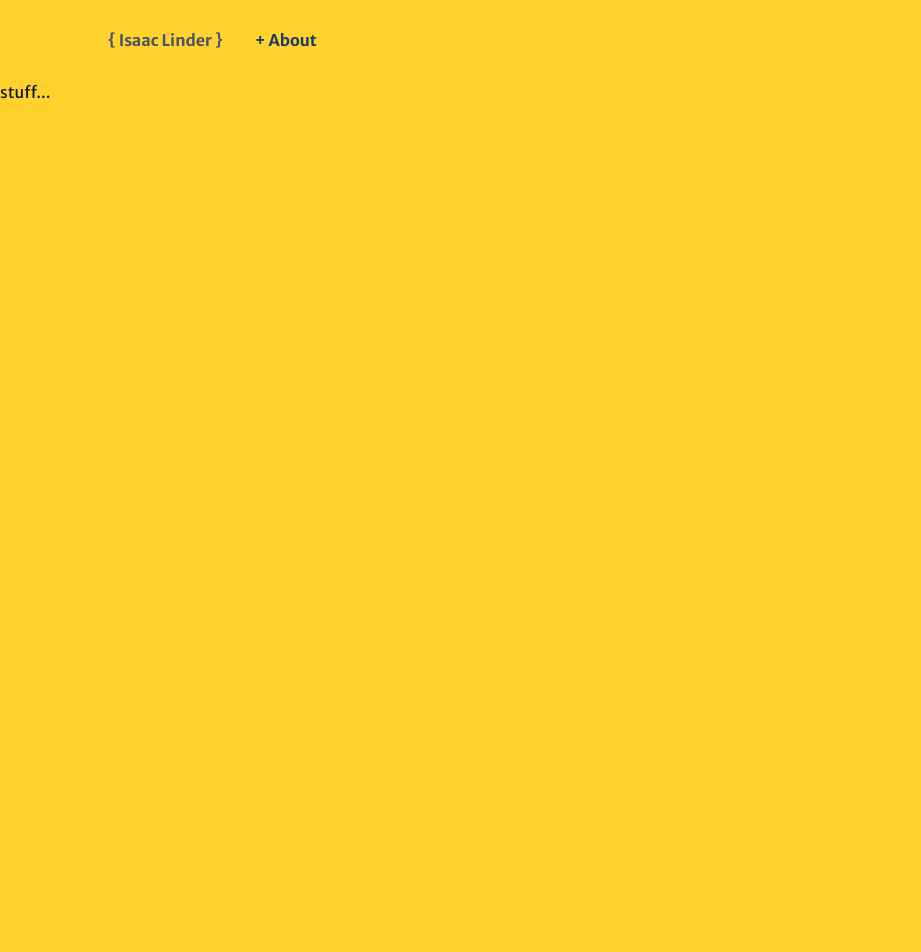
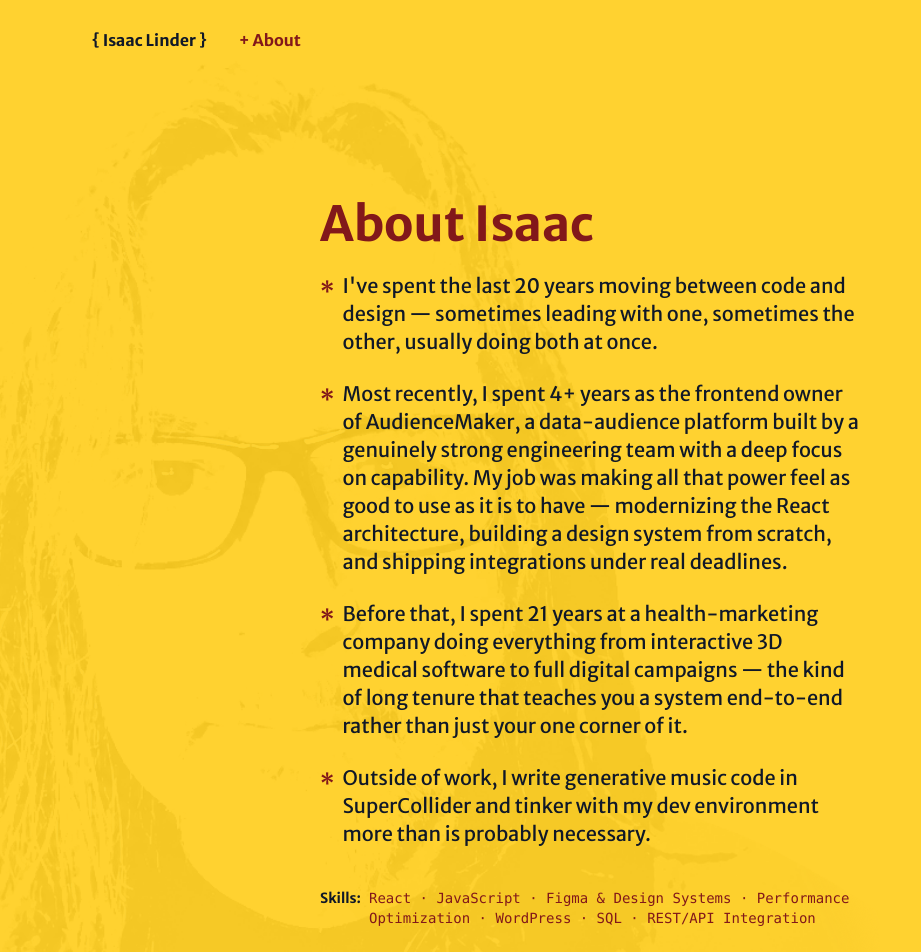
Before and after one commit to iTerentius/isaaclinder, a React (Vite) app: page /about in a window 1280 px wide. Shown: the top 952 px of the page, without its empty margins (0-921 px from the left). Before the commit the page ends 800 px from the top, so only its background shows below. Built offline with nearby package versions, Linux system fonts and the light colour scheme.

Commit message:
WIP about + styling

```diff
--- a/src/App.jsx
+++ b/src/App.jsx
@@ -1,4 +1,4 @@
-import { Routes, Route, Link, NavLink } from 'react-router'
+import { useLocation, Routes, Route, Link, NavLink } from 'react-router'
 import NavItem from './components/NavItem'
 import Home from './pages/Home'
 import About from './pages/About'
@@ -6,6 +6,7 @@ import About from './pages/About'
 // import Contact from './pages/Contact'
 
 function App() {
+  const location = useLocation();
   return (
     <>
       <header className="ml-20 pt-4 pr-4 pb-4 sticky">
@@ -16,12 +17,13 @@ function App() {
           {/* <Link to="/contact">Contact</Link> */}
         </nav>
       </header>
-      <Routes>
-        <Route path="/" element={<Home />} />
-        <Route path="/about" element={<About />} />
-        {/* <Route path="/work" element={<Work />} /> */}
-        {/* <Route path="/contact" element={<Contact />} /> */}
-      </Routes>
+      <main key={location.pathname} className="animate-fade-in">
+        <Routes location={location}>
+          <Route path="/" element={<Home />} />
+          <Route path="/about" element={<About />} />
+          {/* ... */}
+        </Routes>
+      </main>
     </>
   )
 }
--- /dev/null
+++ b/src/components/CTA.jsx
@@ -0,0 +1,9 @@
+import NavItem from "./NavItem";
+
+export default function CTA({label, loc}){
+  return(
+    <div className="p-5 font-bold text-2xl flex justify-end">
+      <NavItem className="" to={loc}>{label}</NavItem>
+    </div>
+  )
+}
--- /dev/null
+++ b/src/components/MarkedItem.jsx
@@ -0,0 +1,8 @@
+export default function MarkedItem({ marker = '*', children }) {
+  return (
+    <li className="flex gap-2">
+      <span className="text-brand text-2xl leading-none shrink-0 relative top-2">{marker}</span>
+      <span>{children}</span>
+    </li>
+  )
+}
--- a/src/components/NavItem.jsx
+++ b/src/components/NavItem.jsx
@@ -7,8 +7,8 @@ function NavItem({ to, children }) {
       to={to}
       className={({ isActive }) =>
         clsx(
-          'px-4 py-2 font-display',
-          isActive ? 'text-brand font-bold' : 'text-gray-600'
+          'px-4 first:pl-0 py-2 font-display',
+          isActive ? 'text-brand font-bold' : 'text-gray-900'
         )
       }
     >
--- a/src/index.css
+++ b/src/index.css
@@ -1,10 +1,16 @@
 @import "tailwindcss";
 
 @theme {
-  --color-brand: #1e3a5f;
-  --color-brand-light: #4a7ba6;
+  --color-brand: oklch(39.6% 0.141 25.723);
+  --color-brand-light: oklch(90.1% 0.076 70.697);
   --font-serif: "Merriweather", serif;
   --font-sans: "Merriweather Sans", sans-serif;
+  --animate-fade-in: fade-in 0.3s ease-out;
+
+  @keyframes fade-in {
+    from { opacity: 0; }
+    to { opacity: 1; }
+  }
 }
 @layer base {
   html {
@@ -18,4 +24,7 @@
   section {
     @apply pl-20 pr-20 pb-20;
   }
+  p {
+    @apply pb-2;
+  }
 }
--- a/src/pages/About.jsx
+++ b/src/pages/About.jsx
@@ -1,5 +1,38 @@
+import ilphoto from "../assets/il-2026.png"
+import MarkedItem from "../components/MarkedItem"
 export default function About() {
   return(
-    <p>stuff...</p>
+    <section className="ml-60 mt-30 mr-40 text-xl ">
+      <img
+        src={ilphoto}
+        alt=""
+        className="
+          absolute
+          -left-80
+          top-0
+          h-auto
+          w-300
+          object-cover
+          mix-blend-darken
+          pointer-events-none
+          select-none
+          -z-10
+          opacity-40
+        "
+      />
+      <div className="max-w-3/4 space-y-6 font-extralight">
+        <h1 className="text-5xl text-brand font-bold">About Isaac</h1>
+        <ul className="space-y-6 list-inside">
+          <MarkedItem>I've spent the last 20 years moving between code and design — sometimes leading with one, sometimes the other, usually doing both at once.</MarkedItem>
+          <MarkedItem>Most recently, I spent 4+ years as the frontend owner of AudienceMaker, a data-audience platform built by a genuinely strong engineering team with a deep focus on capability. My job was making all that power feel as good to use as it is to have — modernizing the React architecture, building a design system from scratch, and shipping integrations under real deadlines.</MarkedItem>
+          <MarkedItem>Before that, I spent 21 years at a health-marketing company doing everything from interactive 3D medical software to full digital campaigns — the kind of long tenure that teaches you a system end-to-end rather than just your one corner of it.</MarkedItem>
+          <MarkedItem>Outside of work, I write generative music code in SuperCollider and tinker with my dev environment more than is probably necessary.</MarkedItem>
+        </ul>
+        <div className="text-sm mt-10 flex gap-2 items-baseline">
+          <p className="font-bold">Skills: </p>
+          <p className="font-mono text-brand">React · JavaScript · Figma & Design Systems · Performance Optimization · WordPress · SQL · REST/API Integration</p>
+        </div>
+      </div>
+    </section>
   );
 }
--- a/src/pages/Home.jsx
+++ b/src/pages/Home.jsx
@@ -1,8 +1,10 @@
 import { Link } from "react-router";
+import NavItem from "../components/NavItem";
 import ilphoto from "../assets/il-2026.png"
+import CTA from "../components/CTA";
 export default function Home() {
   return(
-    <section>
+    <section className="ml-60 mt-30 mr-40">
       <img
         src={ilphoto}
         alt=""
@@ -20,11 +22,11 @@ export default function Home() {
           opacity-60
         "
       />
-      <h1 className="font-sans text-5xl font-bold">Frontend Engineer who takes platforms from purely functional to <span className="underline">genuinely good.</span></h1>
-      <h3 className="text-2xl mt-6">React · Design Systems · Performance · 20+ years across code and design</h3>
-      <nav>
-        <Link to="/about">About</Link>
-      </nav>
+      <h1 className="font-sans leading-[1.2] text-5xl font-bold">Frontend Engineer who takes platforms from purely functional to <span className="underline text-brand">genuinely good.</span></h1>
+      <div className="max-w-3/4">
+        <p className="text-2xl mt-6 font-extralight">React · Design Systems · Performance · 20+ years across code and design</p>
+        <CTA label="See my work ->" loc="/about" />
+      </div>
       {/* <img className="mix-blend-darken" src={ilphoto} /> */}
     </section>
   );
```
